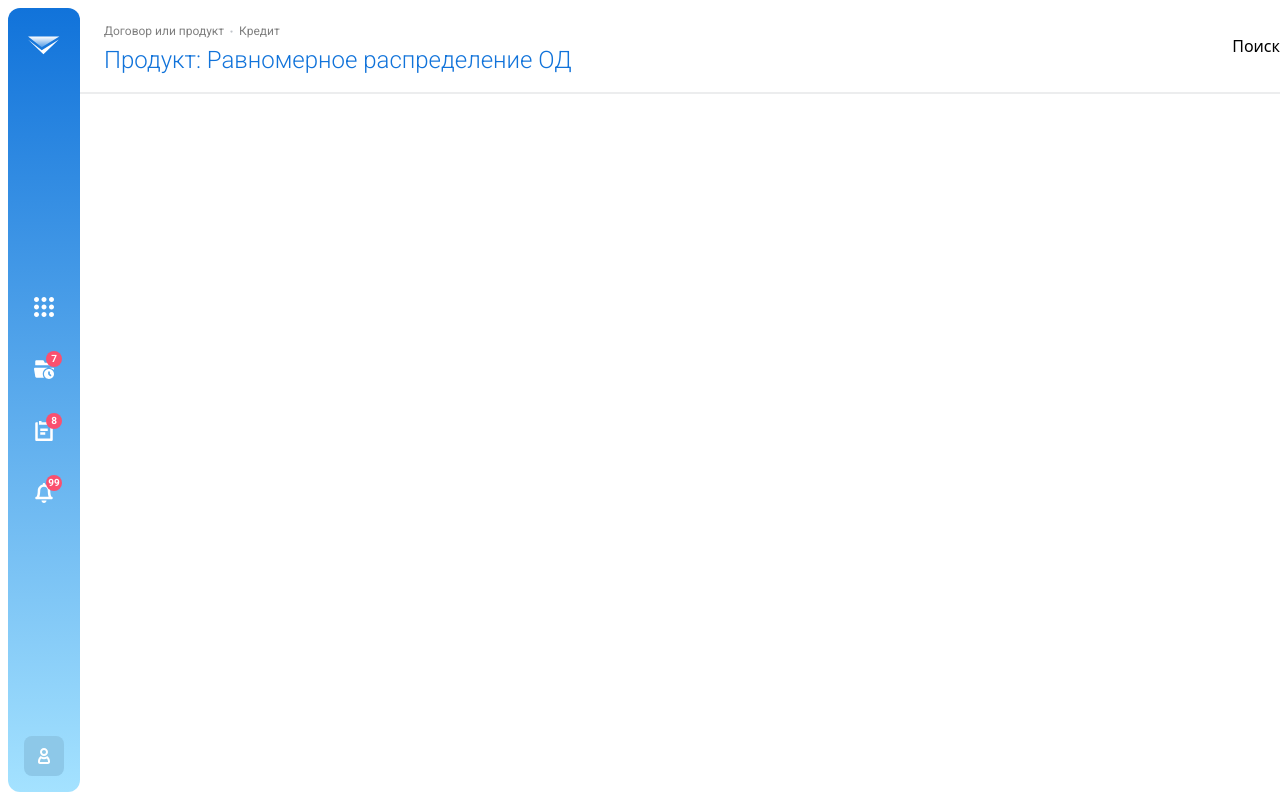
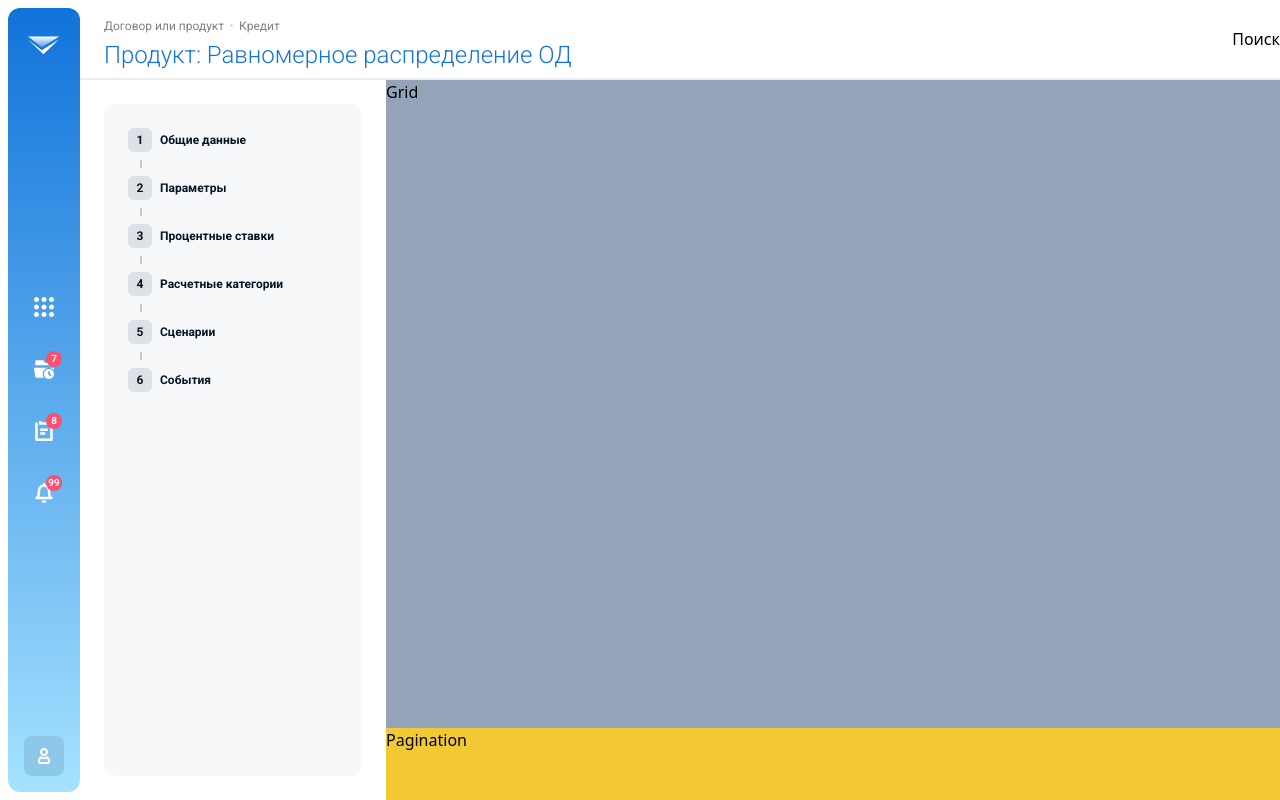
Before and after one commit to UriMakarov/courseWork, a React (Vite) app: page / in a window 1280 px wide. Built offline with nearby package versions, Linux system fonts and the light colour scheme.

Commit message:
add wizard

```diff
--- a/src/Layout.jsx
+++ b/src/Layout.jsx
@@ -12,7 +12,7 @@ export function Layout() {
 
   return (
     <>
-      <div className={`flex h-screen bg-gradient-to-b from-blue to-light-blue overflow-hidden`}>  {/* //fullscreen */}
+      <div className={`flex h-screen bg-gradient-to-b from-blue to-light-blue `}>  {/* //fullscreen */}
         <div className={`flex ${sidebarOpen ? 'w-[32%] 3xl:w-[25%]' : 'bg-white'} `} > {/* left sidebar + menu */}
           <div className={`flex ${sidebarOpen
             ? 'w-1/4 rounded-none'
@@ -21,10 +21,10 @@ export function Layout() {
             {sidebarOpen && <Menu />}
           </div>
         </div>
-        <div className={`flex grow bg-white  ${sidebarOpen ? 'max-3xl:my-[5vh] max-3xl:rounded-l-[22px]' : 'rounded-none'} `} > {/* outlet container */}
+        <div className={`flex flex-col grow bg-white  ${sidebarOpen ? 'max-3xl:my-[5vh] rounded-l-[22px]' : 'rounded-none'} `} > {/* outlet container */}
           <Outlet />
         </div>
-        {sidebarOpen && <div className={`absolute w-[68%] h-[90vh] ml-[32%] my-[5vh] bg-white rounded-l-[22px] overflow-hidden opacity-80 3xl:hidden`} />} {/* outlet cover */}
+        {sidebarOpen && <div className={`absolute w-[68%] h-[90vh] ml-[32%] my-[5vh] bg-white rounded-l-[22px] opacity-80 3xl:hidden`} />} {/* outlet cover */}
       </div>
     </>
   );
--- a/src/components/Menu.jsx
+++ b/src/components/Menu.jsx
@@ -2,7 +2,7 @@
 import { useState } from "react";
 import styled from "styled-components";
 import { NavLink } from "react-router-dom";
-import { menuData } from "./data.js";
+import { menuData } from "./menuData.js";
 import folderOpenIcon from "../assets/Menu/folderOpen.svg";
 import folderCloseIcon from "../assets/Menu/folderClose.svg";
 import linkIcon from "../assets/Menu/link.svg";
--- a/src/components/UI/IconButton.jsx
+++ b/src/components/UI/IconButton.jsx
@@ -4,7 +4,7 @@ export function IconButton({ img, open, onClick, num = 0, alt }) {
     return (
         <>
             <div className={`w-[40px] h-[40px] ${open ? 'bg-white rounded-[8px]' : 'bg-inherit'} `} onClick={onClick}> {/* <IconButtonContainer*/}
-                <img className='m-[10px]' src={img} onClick={onClick} alt={alt} />{/* <StyledIconButton */}
+                <img className='m-[10px]' src={img} onClick={onClick} alt={alt} />{/* IconButton */}
                 {(num !== 0) && (
                     <div className='relative bg-red w-[16px] h-[16px] rounded-[8px] top-[-38px] left-[22px] flex justify-center'> {/* Circle */}
                         <p className='text-white text-[10px] font-bold font-roboto'>{num}</p>
--- /dev/null
+++ b/src/components/Wizard.jsx
@@ -0,0 +1,66 @@
+/* eslint-disable react/prop-types */
+import { useState } from "react";
+import { wizardData } from "./wizardData";
+
+
+
+const WizardItem = ({ item, selectedItemId, selectedSubItemId, setSelectedItem, setSelectedsubItem }) => {
+    const sel = selectedItemId === item.id;
+
+    return (
+        <>
+            <li onClick={() => setSelectedItem(item.id)} className=''>
+                <div className="flex flex-row items-center cursor-pointer">
+                    <div className={`flex justify-center items-center w-6 h-6 rounded-md ml-6 mr-2 ${sel ? 'bg-blue' : ' bg-text bg-opacity-10 '}`}>
+                        <p className={`font-roboto text-xs font-bold ${sel ? 'text-white' : 'text-text'}`}>{item.num}</p>
+                    </div>
+                    <p className={`font-roboto text-xs font-bold  ${sel ? 'text-blue' : 'text-text'}`}>{item.name}</p>
+                    {sel && <p>{item.childrens.length}</p>}
+                </div>
+                {/* TODO кружочек с циферкой */}
+                {(!item.last && !sel) && <div className="w-[2px] h-2 ml-[36px] my-2 bg-text bg-opacity-20" />}
+            </li>
+            {sel && <WizardSubItem item={item} selectedSubItemId={selectedSubItemId} setSelectedsubItem={setSelectedsubItem} />}
+        </>
+    )
+}
+
+const WizardSubItem = ({ item, selectedSubItemId, setSelectedsubItem }) => {
+    return (
+        <>
+            <div className="flex flex-row">
+                <div className="bg-gradient-to-b from-blue to-light-blue ml-[36px] w-[2px] my-2" />
+                <div>
+                    <ul className="gap-[13px]">
+                        {item.childrens.map((child) => (
+                            <li key={child.id} onClick={() => setSelectedsubItem(child.id)} className='mb-3 mt-3' >
+                                <p className={`font-roboto text-xs ml-[19px] cursor-pointer
+                                ${(selectedSubItemId === child.id) ? 'text-blue' : 'text-text opacity-50'} `}>{child.name}</p>
+                            </li>
+                        ))}
+                    </ul>
+                </div>
+            </div>
+        </>
+    )
+}
+
+export const Wizard = ({ selectedItemId, selectedSubItemId, setSelectedItem, setSelectedsubItem }) => {
+    const [subItemsCount, setSubItemsCount] = useState(0);
+
+    return (
+        <div>
+            <ul className="pt-6">
+                {wizardData.map((item) => (
+                    <WizardItem key={item.id}
+                        item={item}
+                        selectedItemId={selectedItemId}
+                        selectedSubItemId={selectedSubItemId}
+                        setSelectedItem={setSelectedItem}
+                        setSelectedsubItem={setSelectedsubItem} />
+
+                ))}
+            </ul>
+        </div>
+    );
+};
--- /dev/null
+++ b/src/components/wizardData.js
@@ -0,0 +1,52 @@
+export const wizardData = [
+    {
+        id: 1, type: "item", name: "Общие данные", num : 1,
+        childrens: [
+            { id: 2, type: "subitem", name: "Ввод общих данных"},
+        ]
+    },
+    {
+        id: 3, type: "item", name: "Параметры", num: 2,
+        childrens: [
+            { id: 4, type: "subitem", name: "Ввод параметров"},
+        ]
+    },
+    {
+        id: 5, type: "item", name: "Процентные ставки", num: 3,
+        childrens: [
+            { id: 6, type: "subitem", name: "Ввод процентных ставок"},
+
+        ]
+    },
+    {
+        id: 7, type: "item", name: "Расчетные категории", num: 4,
+        childrens: [
+            { id: 8, type: "subitem", name: "Ввод расчетных категорий"},
+
+        ]
+    },
+    {
+        id: 9, type: "item", name: "Сценарии", num: 5,
+        childrens: [
+            { id: 10, type: "subitem", name: "Исполнение пункта графика"},
+            { id: 11, type: "subitem", name: "Распределение изменения суммы процентов"},
+            { id: 12, type: "subitem", name: "Пересчет суммы вознаграждения"},
+            { id: 13, type: "subitem", name: "Предоставление кредита"},
+            { id: 14, type: "subitem", name: "Расчет графика кредита с равномерным погашением"},
+            { id: 15, type: "subitem", name: "Начисление вознаграждения"},
+            { id: 16, type: "subitem", name: "Расчет суммы комиссии и суммы выдачи кредита"},
+            { id: 17, type: "subitem", name: "Выполнение расчета по запросу"},
+            { id: 18, type: "subitem", name: "Подготовка сумм требований к выставлению"},
+
+        ]
+    },
+    {
+        id: 20, type: "item", name: "События", num: 6, last: true,
+        childrens: [
+            { id: 21, type: "subitem", name: "Ввод событий"},
+
+        ]
+    },
+
+
+]
--- a/src/pages/root.jsx
+++ b/src/pages/root.jsx
@@ -1,68 +1,51 @@
 // import {LoanSearchInput} from "../components/UI/LoanSearchInput.jsx"
+import { useState } from "react";
+import { Wizard } from "../components/Wizard.jsx";
 import dotIcon from "../assets/dot.svg"
-
-// const StyledRootDiv = styled.div`
-
-// `;
-// const StyledHeader = styled.div`
-// display: flex;
-// flex-direction: row;
-// border-bottom: 2px solid var(--color-lines-white);
-// `;
-
-// const StyledLeftHeader = styled.div`
-// margin-left: 24px;
-// `;
-
-// const StyleRightHeader = styled.div`
-// flex-grow:1;
-// display: flex;
-// justify-content: end;
-// align-items: center;
-
-// `;
-// const StyledTitle = styled.h3`
-// margin-top: 24px;
-// margin-bottom: 4px;
-// color: var(--color-text);
-// font-size: 12px;
-// font-weight: 400;
-// line-height: 14px;
-// opacity: 0.5;
-
-// `;
-
-// const StyledSubTitle = styled.h1`
-//   color: var(--color-blue);
-//   font-size: 24px;
-//   font-weight: 300;
-//   margin-bottom: 24px;
-// `;
-// const StyledDotIcon = styled.img`
-//   margin-left: 6px;
-//   margin-right: 6px;
-// `;
-
 
 
 export function Root() {
+  const [selectedItemId, setSelectedItem] = useState();
+  const [selectedSubItemId, setSelectedsubItem] = useState();
+
   return (
     <>
-      <div className="flex basis-full flex-row h-[94px] border-b-2 border-lines-white justify-between">
+      <div className="flex flex-row basis-full max-h-[10%] border-b-2 border-lines-white justify-between"> {/* header */}
         <div className="ml-[24px]">
-          <div className="flex fex-row  mt-[24px] mb-[4px] h-[14px] items-center">
+          <div className="flex fex-row  mt-[4%] mb-[4px] h-[14px] items-center">
             <p className="font-roboto text-[12px] leading-[14px] opacity-50">Договор или продукт</p>
             <img src={dotIcon} alt="dot" className="h-[3px] w-[3px] mx-[6px]" />
             <p className="font-roboto text-[12px] leading-[14px] opacity-50">Кредит</p>
           </div>
           <div>
+          </div> <p className="font-roboto text-[24px] font-[300] text-blue ">Продукт: Равномерное распределение ОД</p>
+        </div>
+        <p className="self-center justify-self-end">Поиск</p>
+      </div>
+
+      <div className="flex flex-row h-[100%]">
+
+        <div className="p-[24px]">
+          <div className='h-[100%] w-[258px] rounded-xl bg-bg-white  self-start'>  {/* wizard container */}
+            < Wizard selectedItemId={selectedItemId}
+              selectedSubItemId={selectedSubItemId}
+              setSelectedItem={setSelectedItem}
+              setSelectedsubItem={setSelectedsubItem} />
           </div>
-          <p className="font-roboto text-[24px] font-[300] text-blue ">Продукт: Равномерное распределение ОД</p>
+        </div>
+        <div className="flex flex-col h-[100%] w-[100%]">
+          <div className=" h-[90%] w-[100%] bg-slate-400">
+            <p>Grid</p>
+          </div>
+          <div className=" h-[10%] w-[100%] bg-yellow">
+            <p>Pagination</p>
+          </div>
 
         </div>
 
-        <p className="self-center justify-self-end">Поиск</p>
       </div>
+
     </>
+
   );
 }
```
Also changed, not shown: src/components/menuData.js (renamed from src/components/data.js).
